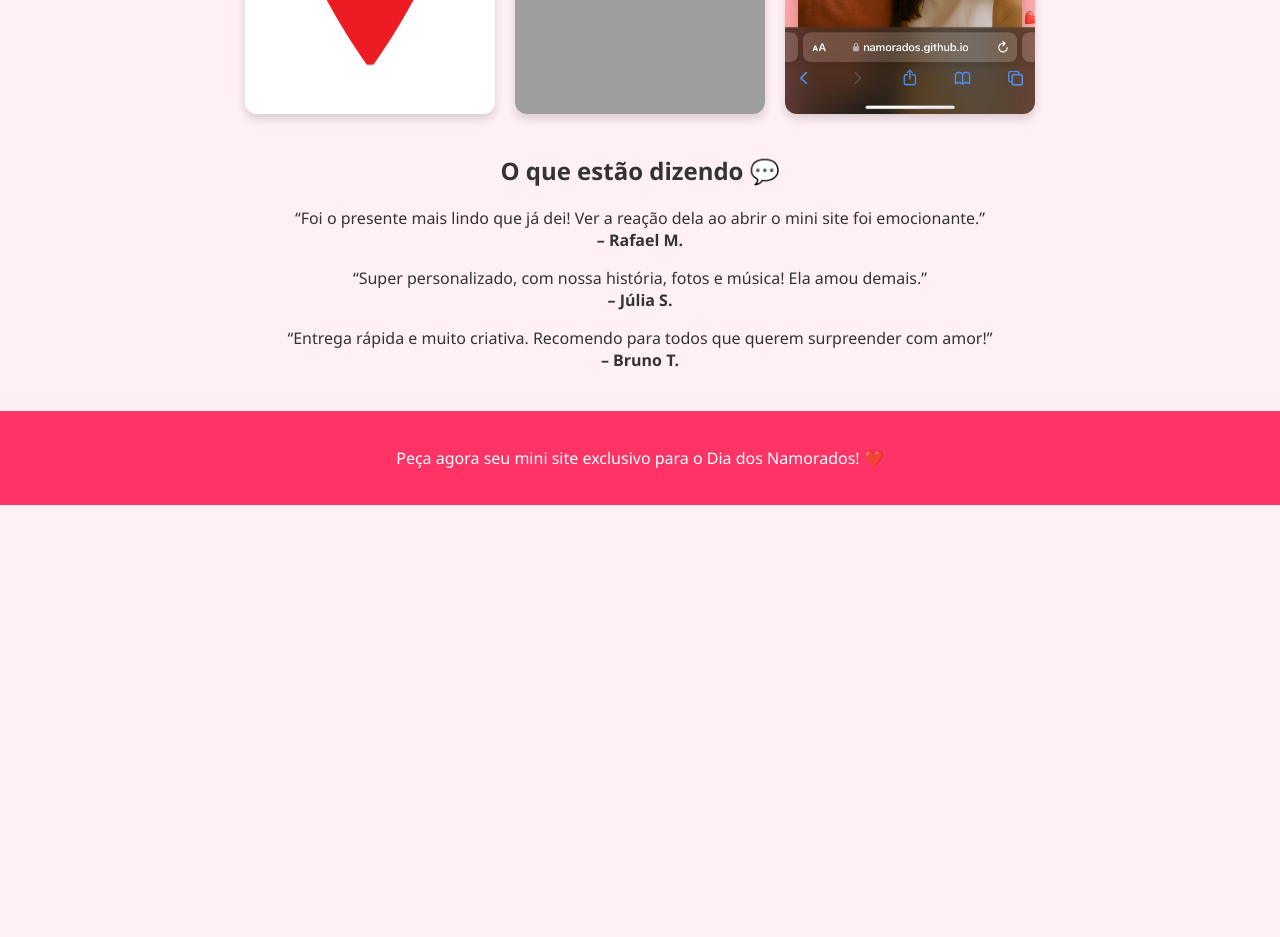
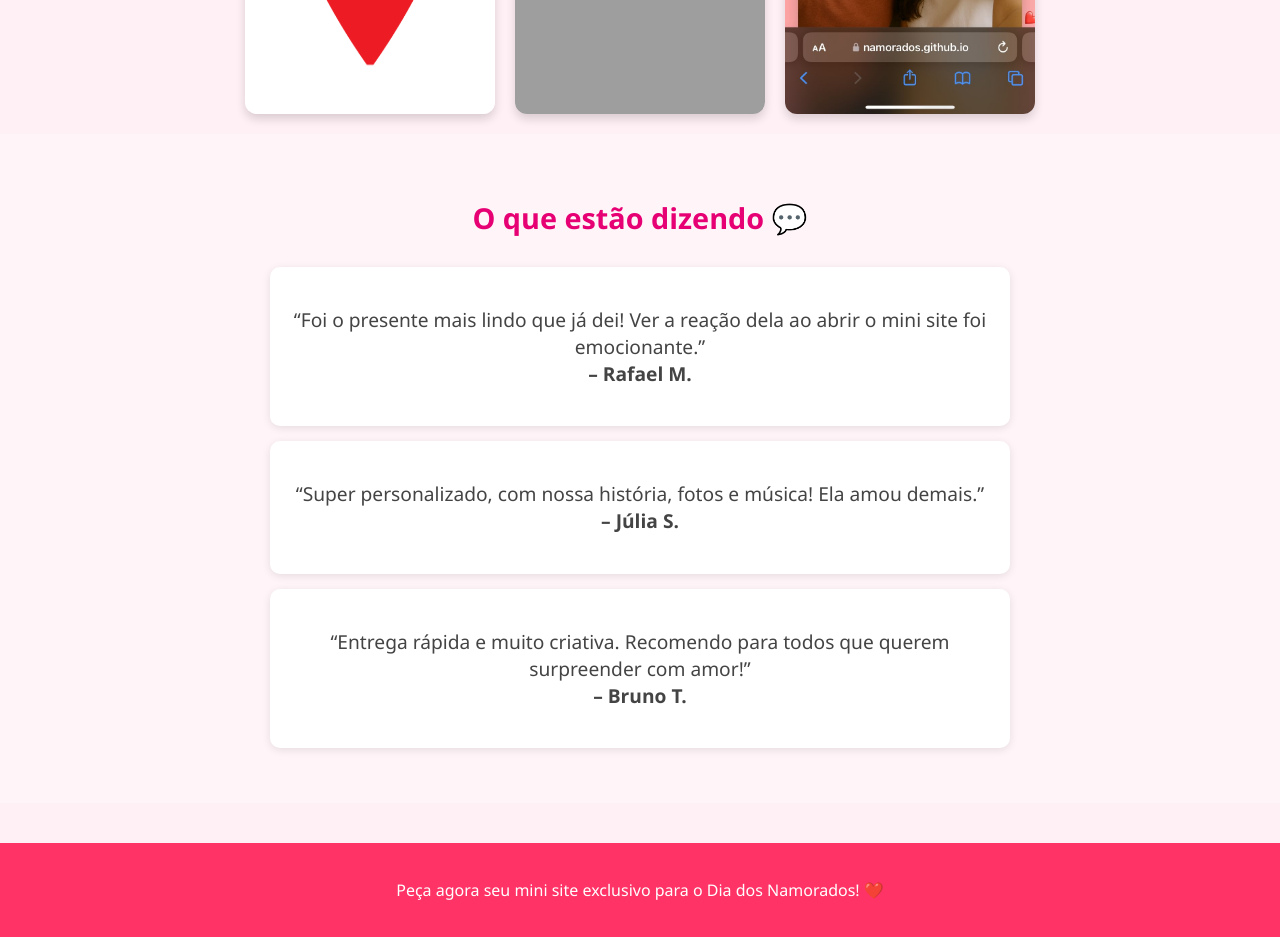
Before and after one commit to namorados/paginavendas, a plain HTML site: page index.html in a window 1280 px wide. Shown: the part 1360-2297 px from the top of the page. Before the commit the page ends 1865 px from the top, so only its background shows below. Drawn offline with Linux system fonts and the light colour scheme; grey boxes are pictures that could not be loaded.

Commit message:
Update style.css

```diff
--- a/style.css
+++ b/style.css
@@ -76,3 +76,24 @@ footer {
 .botao-compra a:hover {
     background: #cc005f;
 }
+.depoimentos {
+    background: #fff5f9;
+    padding: 40px 20px;
+}
+
+.depoimentos h2 {
+    font-size: 1.8em;
+    color: #e60073;
+    margin-bottom: 30px;
+}
+
+.depoimento {
+    background: white;
+    margin: 15px auto;
+    padding: 20px;
+    max-width: 700px;
+    border-radius: 10px;
+    box-shadow: 0 2px 8px rgba(0,0,0,0.1);
+    font-size: 1.2em;
+    color: #444;
+}
```
